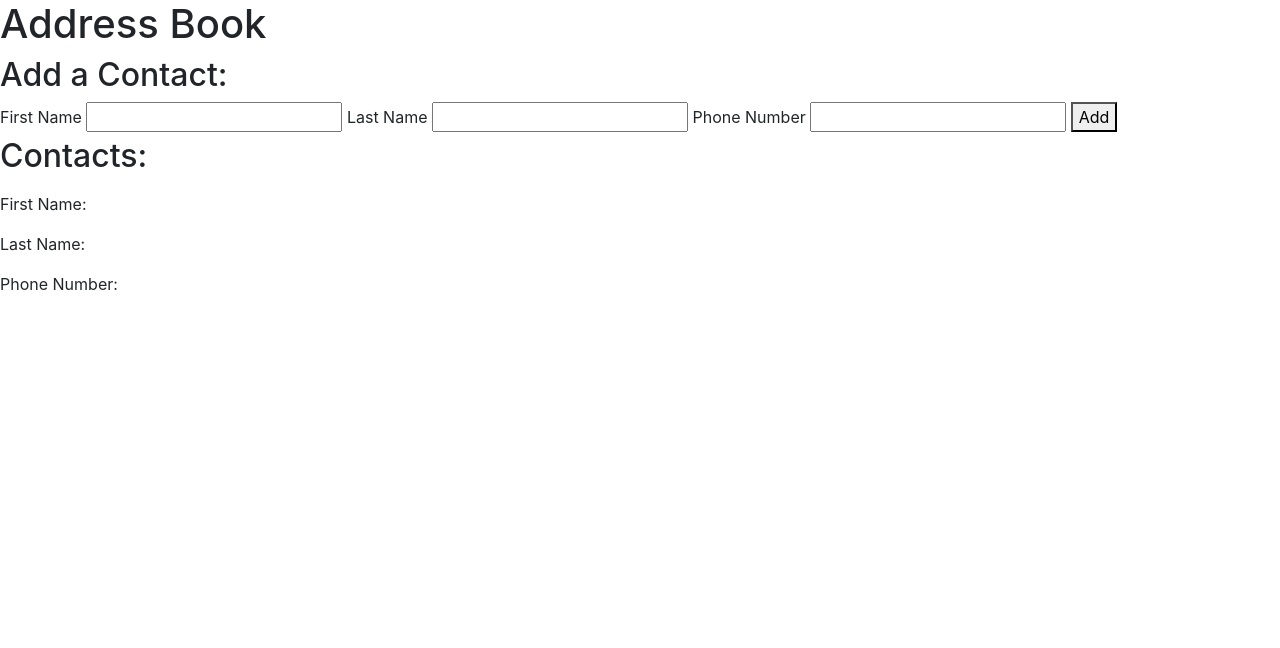
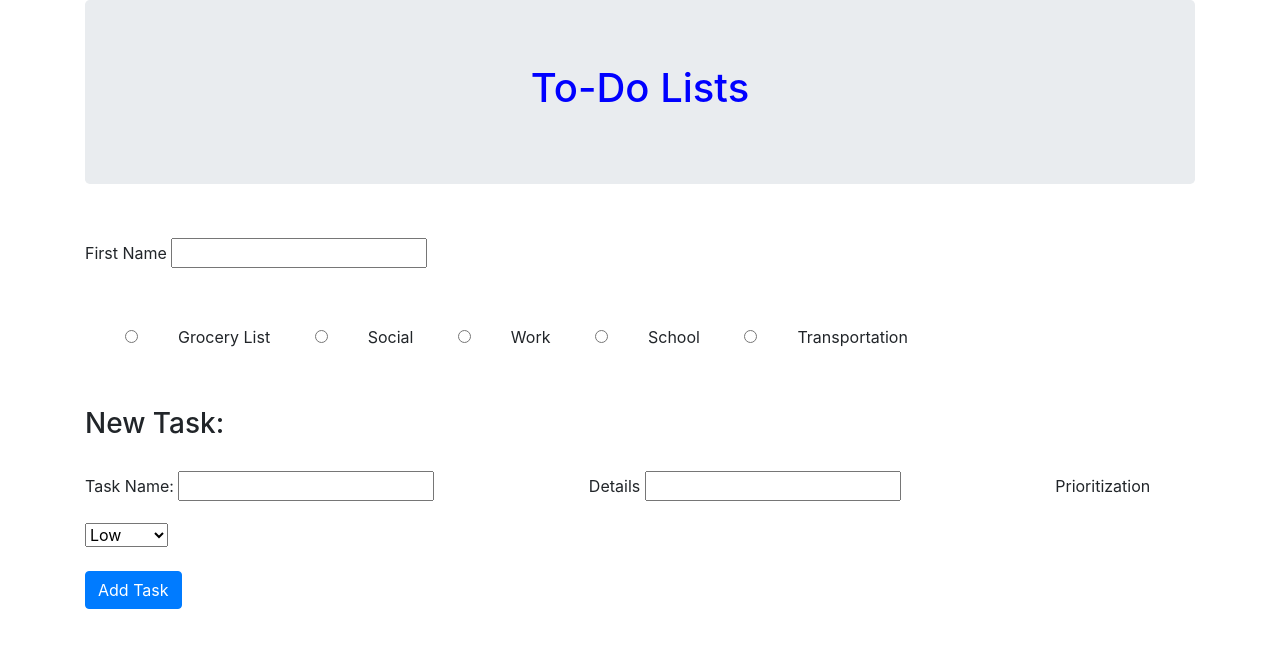
Before and after one commit to m7zaa/to-do-list, a plain HTML site: page index.html in a window 1280 px wide. Drawn offline with nearby package versions, Linux system fonts and the light colour scheme.

Commit message:
create styling for front-end web page appearance

```diff
--- a/css/styles.css
+++ b/css/styles.css
@@ -0,0 +1,33 @@
+#show-task {
+  display: none;
+}
+
+#
+.container {
+  text-align: center;
+}
+
+
+.jumbotron h1 {
+    text-align: center;
+    color: blue;
+}
+
+
+label {
+  display: inline-block;
+  margin-top: 25px;
+  margin-bottom: 25px;
+}
+
+.picker {
+  margin: 40px;
+}
+
+#task-inputs {
+
+}
+
+#details, #prioritize {
+  margin-left: 150px;
+}
--- a/index.html
+++ b/index.html
@@ -6,30 +6,45 @@
   <script src="https://cdnjs.cloudflare.com/ajax/libs/jquery/3.3.1/jquery.min.js"></script>
   <script src="js/scripts.js"></script>
   <meta charset="utf-8">
-    <title></title>
+  <title>To-Do List</title>
 </head>
 <body>
-    <h1>Address Book</h1>
-    <h2>Add a Contact:</h2>
-    <form id="new-contact">
+  <div class="container">
+    <div class="jumbotron">
+      <h1>To-Do Lists</h1>
+    </div>
+  <form id="form">
     <label for="new-first-name">First Name</label>
     <input type="text" id="new-first-name">
-      <label for="new-last-name">Last Name</label>
-      <input type="text" id="new-last-name">
-      <label for="new-phone-number">Phone Number</label>
-      <input type="text" id="new-phone-number">
-      <button type="submit">Add</button>
+    <div id="list-picker">
+      <input class="picker" type="radio"value="grocery">Grocery List
+      <input class="picker" type="radio"value="social">Social
+      <input class="picker" type="radio"value="work">Work
+      <input class="picker" type="radio" value="school">School
+      <input class="picker" type="radio" value="transportation">Transportation
+  </div>
+    <br>
+    <h3><span id="newTask">New Task:</span></h3>
+    <div id="task-inputs">
+    <label for="new-task-name">Task Name:</label>
+    <input type="text" id="new-task-name">
+    <label id="details" for="new-task-details">Details</label>
+    <input type="text" id="new-task-details">
+    <label id="prioritize" for="new-task-prioritization">Prioritization</label>
+    <select class="" name="">
+      <option value="low">Low</option>
+      <option value="medium">Medium</option>
+      <option value="high">High</option>
+    </select>
+  </div>
+    <br>
+    <button type="submit" name="button" class="btn btn-primary">Add Task</button>
   </form>
-
-    <h2>Contacts:</h2>
-    <ul id="contacts">
-    </ul>
-
-    <div id="show-contact">
-      <p>First Name: <span class="first-name"></span></p>
-      <p>Last Name: <span class="last-name"></span></p>
-      <p>Phone Number: <span class="phone-number"></span></p>
+  <div id="show-task">
+    <p>Tasks:</p>
+    <ul> </ul>
     <div id="buttons">
+    </div>
   </div>
 </div>
 </body>
--- a/js/scripts.js
+++ b/js/scripts.js
@@ -47,7 +47,7 @@ List.prototype.updateStatus = function(name) {
   for (var i=0; i<this.task.length; i++) {
     if (this.task[i]) {
       if (this.task[i].name == name) {
-        this.status= "complete";
+        this.status = "complete";
         return;
       }
     }
@@ -82,6 +82,20 @@ myList.deleteTask("groceryList");
 
 
 
+$(document).ready(function() {
+
+
+});
+
+
+
+
+
+
+
+
+
+
 
 
 // function Types(shopping, birthdays, friends, home, work, transportation) {
```
Lines whose indentation alone changed are shown as unchanged.
